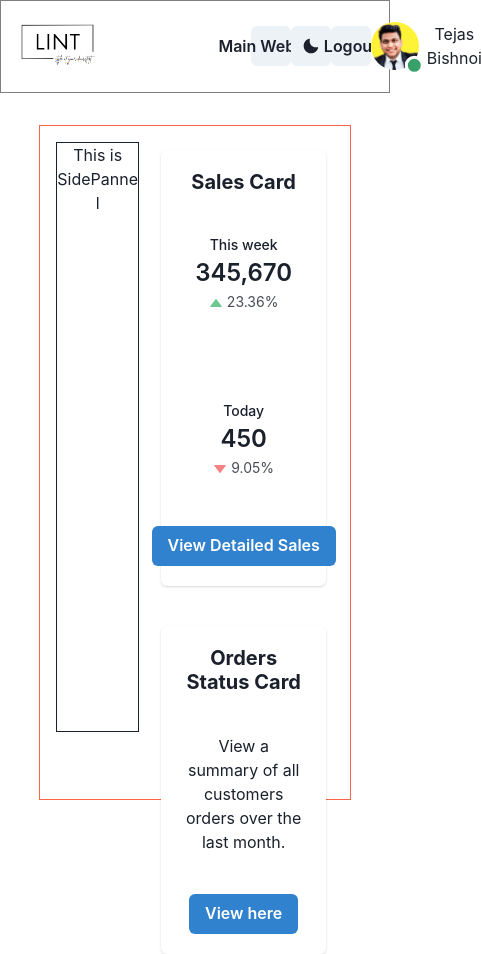
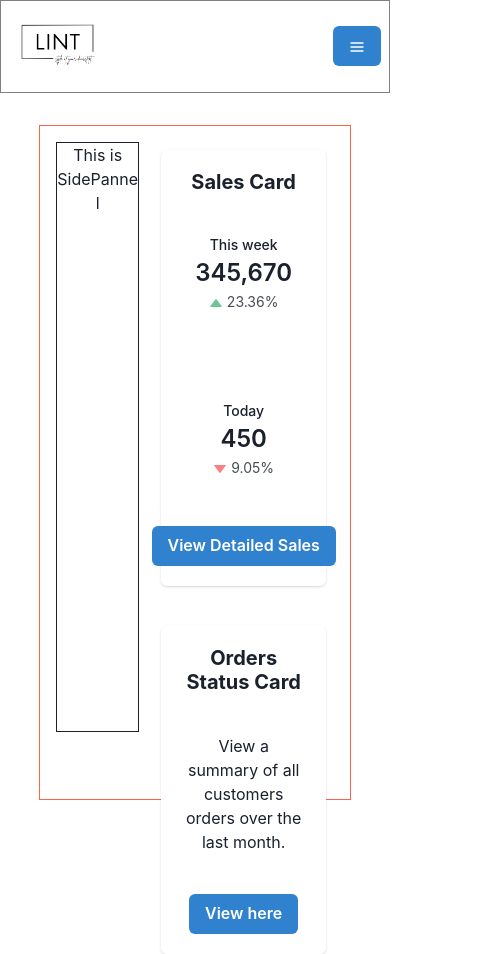
Before and after one commit to RimRaider639/Lint, a React (Create React App) app: page / in a window 390 px wide. Shown: the whole page, 482 px wide, since content can reach past the window. Built offline with nearby package versions, Linux system fonts and the light colour scheme.

Commit message:
day-2-finished-responsive-navbar-done

```diff
--- /dev/null
+++ b/src/Components/DarkModeButton.jsx
@@ -0,0 +1,15 @@
+import { MoonIcon, SunIcon } from "@chakra-ui/icons";
+import { Button, useColorMode } from "@chakra-ui/react";
+
+
+const DarkModeButton = ()=>{
+    const { colorMode, toggleColorMode } = useColorMode();
+
+    return <>
+            <Button onClick={toggleColorMode} colorScheme='blue'>
+            {colorMode === "light" ? <MoonIcon /> : <SunIcon />}
+            </Button>
+    </>
+}
+
+export default DarkModeButton;
--- /dev/null
+++ b/src/Components/DrawerMenu.jsx
@@ -0,0 +1,59 @@
+import { HamburgerIcon } from '@chakra-ui/icons'
+import {
+    Drawer,
+    DrawerBody,
+    DrawerFooter,
+    DrawerHeader,
+    DrawerOverlay,
+    DrawerContent,
+    DrawerCloseButton,
+    Button,
+    useDisclosure,
+    Flex,
+  } from '@chakra-ui/react'
+import { useRef } from 'react'
+
+  const DrawerMenu = ()=>{
+    const { isOpen, onOpen, onClose } = useDisclosure()
+    const btnRef = useRef()
+
+    return (
+      <>
+        <Button ref={btnRef} display={{md:'none'}}
+        colorScheme='blue' onClick={onOpen}>
+          <HamburgerIcon/>
+        </Button>
+        <Drawer
+          isOpen={isOpen}
+          placement='right'
+          onClose={onClose}
+          finalFocusRef={btnRef}
+        >
+          <DrawerOverlay />
+          <DrawerContent>
+            <DrawerCloseButton />
+            <DrawerHeader>Menu</DrawerHeader>
+
+            <DrawerBody>
+                <Flex direction={'column'} gap={10}>
+                    <Button onClick={onClose}>Home</Button>
+                    <Button onClick={onClose}>Inventory</Button>
+                    <Button onClick={onClose}>Sales</Button>
+                    <Button onClick={onClose}>Settings</Button>
+                    <Button onClick={onClose}>Profile</Button>
+                </Flex>
+            </DrawerBody>
+
+            <DrawerFooter>
+              <Button variant='outline' mr={3} onClick={onClose}>
+                Cancel
+              </Button>
+              <Button colorScheme='blue'>Logout</Button>
+            </DrawerFooter>
+          </DrawerContent>
+        </Drawer>
+      </>
+    )
+  }
+
+  export default DrawerMenu;
--- a/src/Components/Navbar.jsx
+++ b/src/Components/Navbar.jsx
@@ -1,40 +1,39 @@
-import { Box, Button, Flex, HStack, Image, Text, useColorMode} from "@chakra-ui/react";
-import { Avatar, AvatarBadge } from '@chakra-ui/react'
-import user from '../Images/tejas.png'
-import brand from '../Images/brand_img.png'
-import { MoonIcon, SunIcon } from '@chakra-ui/icons'
+import { Box, Button, Flex, HStack, Image, Text } from "@chakra-ui/react";
+import { Avatar, AvatarBadge } from "@chakra-ui/react";
+import user from "../Images/tejas.png";
+import brand from "../Images/brand_img.png";
+import DrawerMenu from "./DrawerMenu";
+import DarkModeButton from "./DarkModeButton";
 
-const Navbar = ()=>{
-    const { colorMode, toggleColorMode } = useColorMode()
-
-    return <Box border={'1px'} borderColor="grey">
-        <Flex justify='space-between' align='center' p={2}>
+const Navbar = () => {
+  return (
+    <Box border={"1px"} borderColor="grey">
+      <Flex justify="space-between" align="center" p={2}>
         <Box>
-            <Image src={brand} w={100}/>
+          <Image src={brand} w={100} />
         </Box>
 
-        <Flex justify='space-between'
-        align='center'  w={'35%'}>
+        <Flex
+          justify="space-between"
+          align="center"
+          w={{ md: "55%", xl: "500px" }}
+          display={{ base: "none", md: "flex" }}
+        >
           <Button>Main Website</Button>
-
-            <Button onClick={toggleColorMode}>
-                 {colorMode === 'light' ? <MoonIcon/> : <SunIcon/>}
-            </Button>
-
+          <DarkModeButton />
           <Button>Logout</Button>
-
           <HStack>
             <Avatar name="Tejas Bishnoi" src={user}>
-                    <AvatarBadge boxSize='1em' bg='green.500' />
+              <AvatarBadge boxSize="1em" bg="green.500" />
             </Avatar>
-
             <Text>Tejas Bishnoi</Text>
           </HStack>
-
         </Flex>
-
+        {/* ========== Drawer Menu Here ======== */}
+        <DrawerMenu />
       </Flex>
     </Box>
-}
+  );
+};
 
 export default Navbar;
```
Lines whose indentation alone changed are shown as unchanged.
